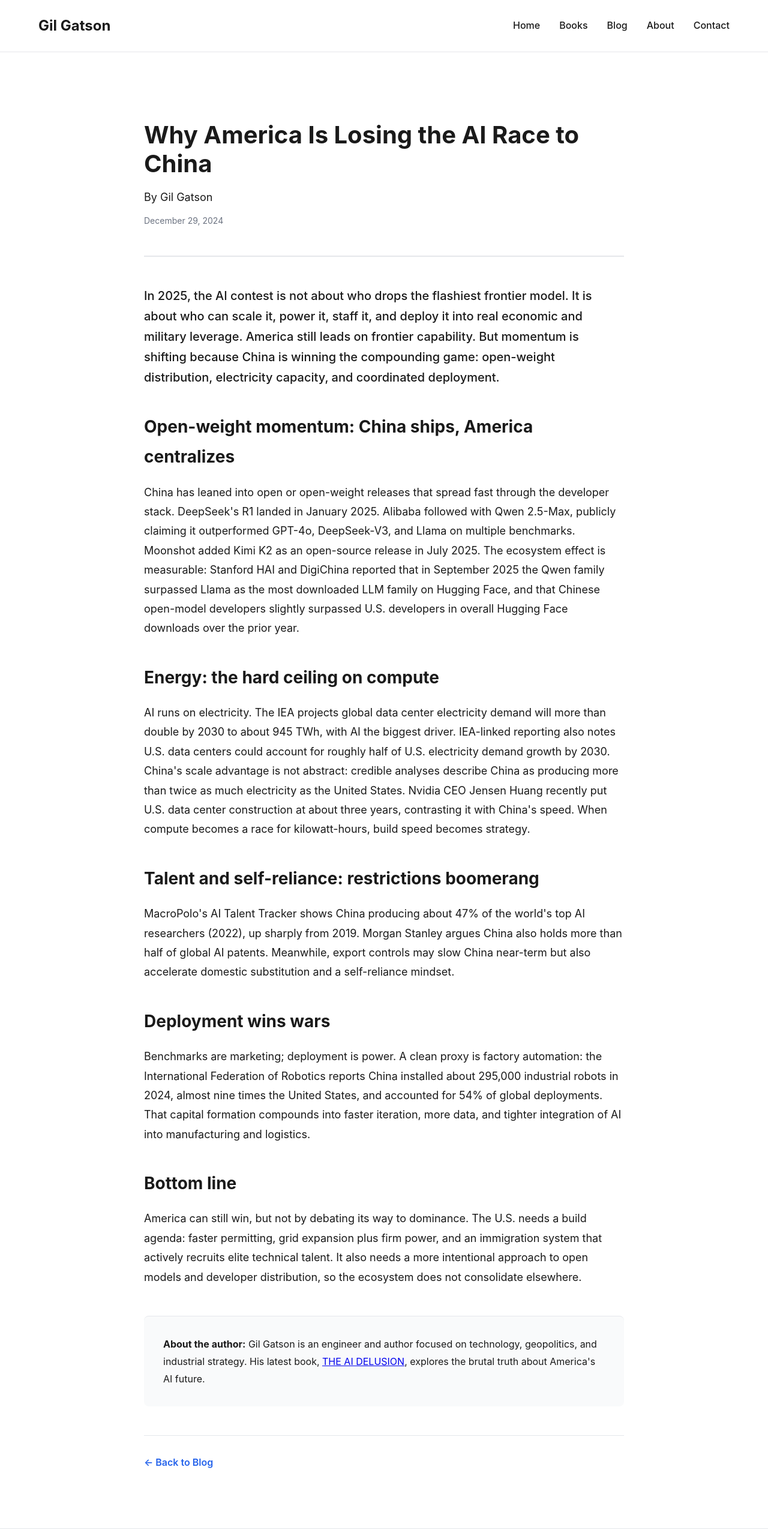
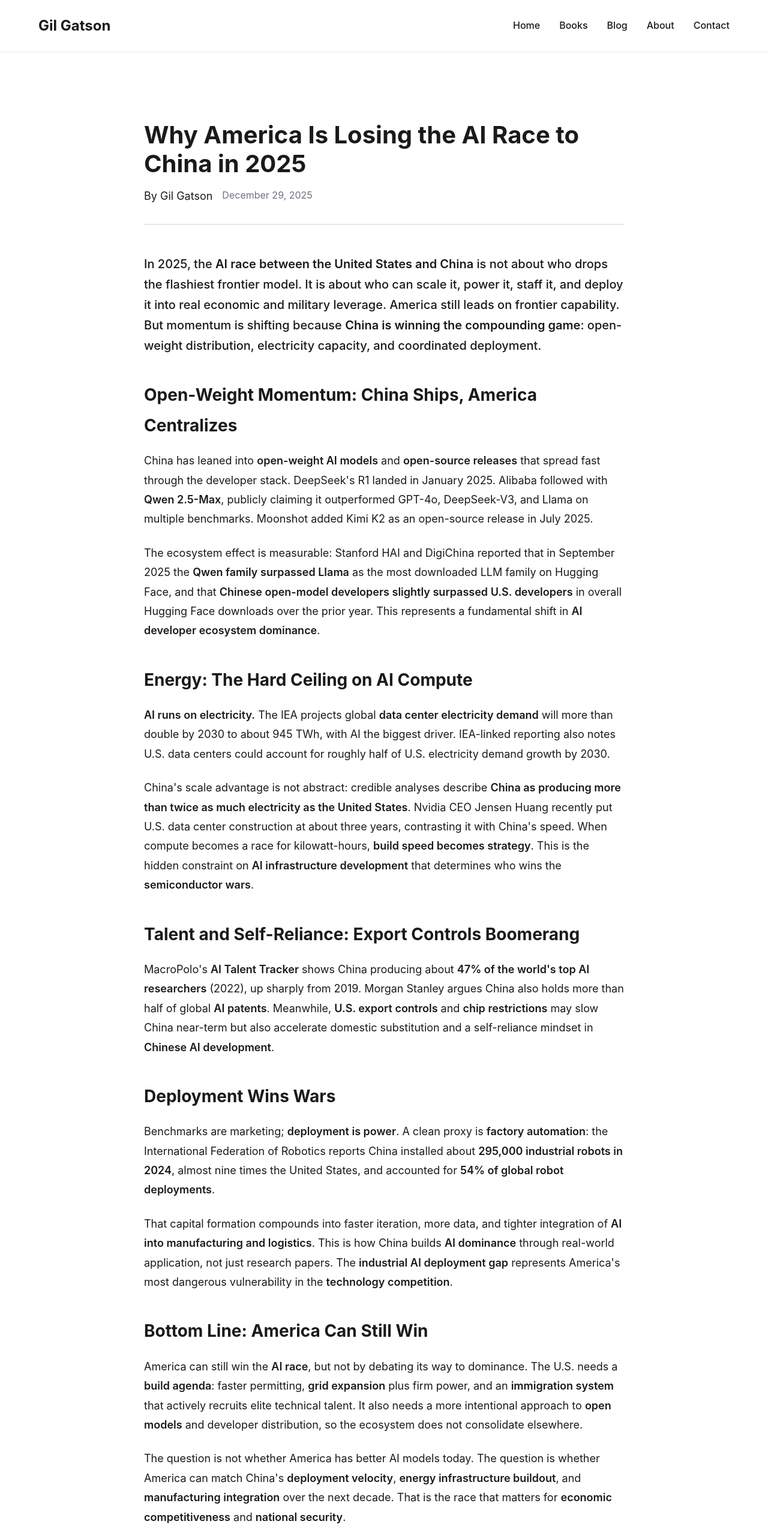
Before and after one commit to TechaiHorizon/gilgatson-website, an Astro site: page /blog/america-losing-ai-race in a window 1280 px wide. Shown: the top 2560 px of the page at 60% size. Built offline with nearby package versions, Linux system fonts and the light colour scheme; Astro itself is replaced by a stand-in of ours.

Commit message:
SEO optimization: Fix date to 2025, add schema markup, optimize keywords

```diff
--- a/src/pages/blog/america-losing-ai-race.astro
+++ b/src/pages/blog/america-losing-ai-race.astro
@@ -1,57 +1,121 @@
 ---
 import BaseLayout from '../../layouts/BaseLayout.astro';
+
+const publishDate = '2025-12-29';
+const title = 'Why America Is Losing the AI Race to China in 2025';
+const description = 'China is winning the AI race through open-weight models, 2x electricity production, and 9x more industrial robot deployments. Analysis of the AI competition, energy infrastructure, and deployment strategies that matter more than benchmarks.';
+const keywords = 'AI race, China AI development, US China AI competition, artificial intelligence geopolitics, open source AI, AI energy infrastructure, industrial robots, semiconductor competition, AI deployment, technology competition 2025';
 ---
 
 <BaseLayout
-  title="Why America Is Losing the AI Race to China - Gil Gatson"
-  description="In 2025, the AI contest is not about who drops the flashiest frontier model. It is about who can scale it, power it, staff it, and deploy it into real economic and military leverage."
+  title={`${title} | Gil Gatson`}
+  description={description}
 >
   <div class="container">
-    <article class="blog-post">
+    <article class="blog-post" itemscope itemtype="https://schema.org/BlogPosting">
       <header class="post-header">
-        <h1>Why America Is Losing the AI Race to China</h1>
-        <p class="byline">By Gil Gatson</p>
-        <p class="date">December 29, 2024</p>
+        <h1 itemprop="headline">{title}</h1>
+        <div class="post-meta">
+          <span class="byline" itemprop="author" itemscope itemtype="https://schema.org/Person">
+            By <span itemprop="name">Gil Gatson</span>
+          </span>
+          <time class="date" itemprop="datePublished" datetime={publishDate}>December 29, 2025</time>
+          <meta itemprop="dateModified" content={publishDate} />
+        </div>
       </header>
 
-      <div class="post-content">
+      <div class="post-content" itemprop="articleBody">
         <p class="lede">
-          In 2025, the AI contest is not about who drops the flashiest frontier model. It is about who can scale it, power it, staff it, and deploy it into real economic and military leverage. America still leads on frontier capability. But momentum is shifting because China is winning the compounding game: open-weight distribution, electricity capacity, and coordinated deployment.
+          In 2025, the <strong>AI race between the United States and China</strong> is not about who drops the flashiest frontier model. It is about who can scale it, power it, staff it, and deploy it into real economic and military leverage. America still leads on frontier capability. But momentum is shifting because <strong>China is winning the compounding game</strong>: open-weight distribution, electricity capacity, and coordinated deployment.
         </p>
 
-        <h2>Open-weight momentum: China ships, America centralizes</h2>
+        <h2 id="open-weight-momentum">Open-Weight Momentum: China Ships, America Centralizes</h2>
         <p>
-          China has leaned into open or open-weight releases that spread fast through the developer stack. DeepSeek's R1 landed in January 2025. Alibaba followed with Qwen 2.5-Max, publicly claiming it outperformed GPT-4o, DeepSeek-V3, and Llama on multiple benchmarks. Moonshot added Kimi K2 as an open-source release in July 2025. The ecosystem effect is measurable: Stanford HAI and DigiChina reported that in September 2025 the Qwen family surpassed Llama as the most downloaded LLM family on Hugging Face, and that Chinese open-model developers slightly surpassed U.S. developers in overall Hugging Face downloads over the prior year.
+          China has leaned into <strong>open-weight AI models</strong> and <strong>open-source releases</strong> that spread fast through the developer stack. DeepSeek's R1 landed in January 2025. Alibaba followed with <strong>Qwen 2.5-Max</strong>, publicly claiming it outperformed GPT-4o, DeepSeek-V3, and Llama on multiple benchmarks. Moonshot added Kimi K2 as an open-source release in July 2025.
+        </p>
+        <p>
+          The ecosystem effect is measurable: Stanford HAI and DigiChina reported that in September 2025 the <strong>Qwen family surpassed Llama</strong> as the most downloaded LLM family on Hugging Face, and that <strong>Chinese open-model developers slightly surpassed U.S. developers</strong> in overall Hugging Face downloads over the prior year. This represents a fundamental shift in <strong>AI developer ecosystem dominance</strong>.
         </p>
 
-        <h2>Energy: the hard ceiling on compute</h2>
+        <h2 id="energy-ceiling">Energy: The Hard Ceiling on AI Compute</h2>
         <p>
-          AI runs on electricity. The IEA projects global data center electricity demand will more than double by 2030 to about 945 TWh, with AI the biggest driver. IEA-linked reporting also notes U.S. data centers could account for roughly half of U.S. electricity demand growth by 2030. China's scale advantage is not abstract: credible analyses describe China as producing more than twice as much electricity as the United States. Nvidia CEO Jensen Huang recently put U.S. data center construction at about three years, contrasting it with China's speed. When compute becomes a race for kilowatt-hours, build speed becomes strategy.
+          <strong>AI runs on electricity.</strong> The IEA projects global <strong>data center electricity demand</strong> will more than double by 2030 to about 945 TWh, with AI the biggest driver. IEA-linked reporting also notes U.S. data centers could account for roughly half of U.S. electricity demand growth by 2030.
+        </p>
+        <p>
+          China's scale advantage is not abstract: credible analyses describe <strong>China as producing more than twice as much electricity as the United States</strong>. Nvidia CEO Jensen Huang recently put U.S. data center construction at about three years, contrasting it with China's speed. When compute becomes a race for kilowatt-hours, <strong>build speed becomes strategy</strong>. This is the hidden constraint on <strong>AI infrastructure development</strong> that determines who wins the <strong>semiconductor wars</strong>.
         </p>
 
-        <h2>Talent and self-reliance: restrictions boomerang</h2>
+        <h2 id="talent-restrictions">Talent and Self-Reliance: Export Controls Boomerang</h2>
         <p>
-          MacroPolo's AI Talent Tracker shows China producing about 47% of the world's top AI researchers (2022), up sharply from 2019. Morgan Stanley argues China also holds more than half of global AI patents. Meanwhile, export controls may slow China near-term but also accelerate domestic substitution and a self-reliance mindset.
+          MacroPolo's <strong>AI Talent Tracker</strong> shows China producing about <strong>47% of the world's top AI researchers</strong> (2022), up sharply from 2019. Morgan Stanley argues China also holds more than half of global <strong>AI patents</strong>. Meanwhile, <strong>U.S. export controls</strong> and <strong>chip restrictions</strong> may slow China near-term but also accelerate domestic substitution and a self-reliance mindset in <strong>Chinese AI development</strong>.
         </p>
 
-        <h2>Deployment wins wars</h2>
+        <h2 id="deployment-wins">Deployment Wins Wars</h2>
         <p>
-          Benchmarks are marketing; deployment is power. A clean proxy is factory automation: the International Federation of Robotics reports China installed about 295,000 industrial robots in 2024, almost nine times the United States, and accounted for 54% of global deployments. That capital formation compounds into faster iteration, more data, and tighter integration of AI into manufacturing and logistics.
+          Benchmarks are marketing; <strong>deployment is power</strong>. A clean proxy is <strong>factory automation</strong>: the International Federation of Robotics reports China installed about <strong>295,000 industrial robots in 2024</strong>, almost nine times the United States, and accounted for <strong>54% of global robot deployments</strong>.
+        </p>
+        <p>
+          That capital formation compounds into faster iteration, more data, and tighter integration of <strong>AI into manufacturing and logistics</strong>. This is how China builds <strong>AI dominance</strong> through real-world application, not just research papers. The <strong>industrial AI deployment gap</strong> represents America's most dangerous vulnerability in the <strong>technology competition</strong>.
         </p>
 
-        <h2>Bottom line</h2>
+        <h2 id="bottom-line">Bottom Line: America Can Still Win</h2>
         <p>
-          America can still win, but not by debating its way to dominance. The U.S. needs a build agenda: faster permitting, grid expansion plus firm power, and an immigration system that actively recruits elite technical talent. It also needs a more intentional approach to open models and developer distribution, so the ecosystem does not consolidate elsewhere.
+          America can still win the <strong>AI race</strong>, but not by debating its way to dominance. The U.S. needs a <strong>build agenda</strong>: faster permitting, <strong>grid expansion</strong> plus firm power, and an <strong>immigration system</strong> that actively recruits elite technical talent. It also needs a more intentional approach to <strong>open models</strong> and developer distribution, so the ecosystem does not consolidate elsewhere.
+        </p>
+        <p>
+          The question is not whether America has better AI models today. The question is whether America can match China's <strong>deployment velocity</strong>, <strong>energy infrastructure buildout</strong>, and <strong>manufacturing integration</strong> over the next decade. That is the race that matters for <strong>economic competitiveness</strong> and <strong>national security</strong>.
         </p>
 
         <div class="post-footer">
-          <p><strong>About the author:</strong> Gil Gatson is an engineer and author focused on technology, geopolitics, and industrial strategy. His latest book, <a href="/books">THE AI DELUSION</a>, explores the brutal truth about America's AI future.</p>
+          <p><strong>About the author:</strong> <span itemprop="author" itemscope itemtype="https://schema.org/Person"><span itemprop="name">Gil Gatson</span></span> is an engineer and author focused on technology, geopolitics, and industrial strategy. His latest book, <a href="/books"><strong>THE AI DELUSION: The Brutal Truth About America's AI Future</strong></a>, explores the five strategic bottlenecks threatening American AI leadership and provides a roadmap for industrial renewal.</p>
+        </div>
+
+        <div class="related-topics">
+          <h3>Related Topics</h3>
+          <ul>
+            <li><a href="#open-weight-momentum">Open-source AI models and developer ecosystems</a></li>
+            <li><a href="#energy-ceiling">Data center energy infrastructure and electricity production</a></li>
+            <li><a href="#talent-restrictions">AI talent competition and export controls</a></li>
+            <li><a href="#deployment-wins">Industrial robot deployment and manufacturing AI</a></li>
+          </ul>
         </div>
       </div>
 
       <nav class="post-nav">
         <a href="/blog" class="back-link">← Back to Blog</a>
       </nav>
+
+      <script type="application/ld+json">
+      {
+        "@context": "https://schema.org",
+        "@type": "BlogPosting",
+        "headline": "Why America Is Losing the AI Race to China in 2025",
+        "description": "China is winning the AI race through open-weight models, 2x electricity production, and 9x more industrial robot deployments. Analysis of the AI competition, energy infrastructure, and deployment strategies.",
+        "image": "https://gilgatson.com/covers/ai-delusion.jpg",
+        "datePublished": "2025-12-29",
+        "dateModified": "2025-12-29",
+        "author": {
+          "@type": "Person",
+          "name": "Gil Gatson",
+          "url": "https://gilgatson.com/about"
+        },
+        "publisher": {
+          "@type": "Organization",
+          "name": "Gil Gatson",
+          "logo": {
+            "@type": "ImageObject",
+            "url": "https://gilgatson.com/covers/ai-delusion.jpg"
+          }
+        },
+        "mainEntityOfPage": {
+          "@type": "WebPage",
+          "@id": "https://gilgatson.com/blog/america-losing-ai-race"
+        },
+        "keywords": "AI race, China AI, US China technology competition, artificial intelligence, open source AI, energy infrastructure, industrial robots, semiconductor competition, AI deployment",
+        "articleSection": "Technology & Geopolitics",
+        "wordCount": 650
+      }
+      </script>
     </article>
   </div>
 
@@ -74,15 +138,20 @@
       margin-bottom: 1rem;
     }
 
+    .post-meta {
+      display: flex;
+      gap: 1rem;
+      flex-wrap: wrap;
+    }
+
     .byline {
       font-size: 1.125rem;
       color: var(--color-text);
-      margin-bottom: 0.5rem;
     }
 
     .date {
       color: var(--color-gray);
-      font-size: 0.875rem;
+      font-size: 1rem;
     }
 
     .post-content {
@@ -103,10 +172,16 @@
       margin-top: 2.5rem;
       margin-bottom: 1rem;
       color: var(--color-text);
+      scroll-margin-top: 2rem;
     }
 
     .post-content p {
       margin-bottom: 1.5rem;
+    }
+
+    .post-content strong {
+      font-weight: 600;
+      color: var(--color-text);
     }
 
     .post-footer {
@@ -121,6 +196,38 @@
     .post-footer p {
       margin: 0;
       font-size: 1rem;
+    }
+
+    .related-topics {
+      margin-top: 2rem;
+      padding: 2rem;
+      background: #f0f9ff;
+      border-left: 4px solid var(--color-accent);
+      border-radius: 4px;
+    }
+
+    .related-topics h3 {
+      margin-top: 0;
+      margin-bottom: 1rem;
+      font-size: 1.25rem;
+    }
+
+    .related-topics ul {
+      margin: 0;
+      padding-left: 1.5rem;
+    }
+
+    .related-topics li {
+      margin-bottom: 0.5rem;
+    }
+
+    .related-topics a {
+      color: var(--color-accent);
+      text-decoration: none;
+    }
+
+    .related-topics a:hover {
+      text-decoration: underline;
     }
 
     .post-nav {
--- a/src/pages/blog/index.astro
+++ b/src/pages/blog/index.astro
@@ -16,7 +16,7 @@
     <div class="blog-grid">
       <article class="blog-card">
         <h2><a href="/blog/america-losing-ai-race">Why America Is Losing the AI Race to China</a></h2>
-        <p class="meta">December 29, 2024</p>
+        <p class="meta">December 29, 2025</p>
         <p>
           In 2025, the AI contest is not about who drops the flashiest frontier model. It is about who can scale it, power it, staff it, and deploy it. China is winning the compounding game: open-weight distribution, electricity capacity, and coordinated deployment.
         </p>
```
